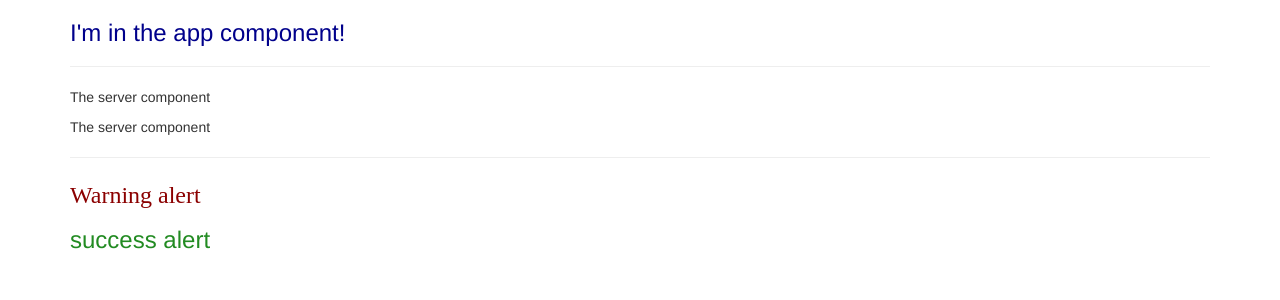
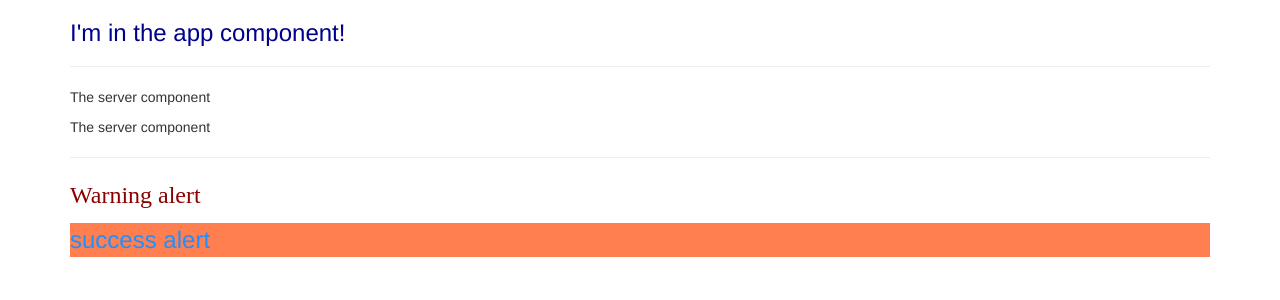
Before and after one commit to SzilardZ/angular-tutorial-1-the-basics, an Angular app: page / in a window 1280 px wide. Shown: the top 300 px of the page. Built offline with nearby package versions, Linux system fonts and the light colour scheme.

Commit message:
refactor - naming conventions

```diff
--- a/src/app/app.module.ts
+++ b/src/app/app.module.ts
@@ -4,8 +4,8 @@ import { NgModule } from '@angular/core';
 import { AppComponent } from './app.component';
 import { ServerComponent } from './server/server.component';
 import { ServersComponent } from './servers/servers.component';
-import { WarningAlertComponent} from './warning_alert/warningAlert.component';
-import {SuccessAlertComponent} from './success_alert/successAlert.component';
+import { WarningAlertComponent} from './warning-alert/warning-alert.component';
+import {SuccessAlertComponent} from './success-alert/success-alert.component';
 
 @NgModule({
   declarations: [
--- /dev/null
+++ b/src/app/success-alert/success-alert.component.css
@@ -0,0 +1,6 @@
+p {
+  color: dodgerblue;
+  font-style: initial;
+  font-size: x-large;
+  background-color: coral;
+}
--- a/src/app/success_alert/successAlert.component.ts
+++ b/src/app/success-alert/success-alert.component.ts
@@ -2,8 +2,8 @@ import { Component } from '@angular/core';
 
 @Component({
   selector: 'app-success-alert',
-  templateUrl: './successAlert.component.html',
-  styleUrls: ['./successAlert.component.css']
+  templateUrl: './success-alert.component.html',
+  styleUrls: ['./success-alert.component.css']
 })
 
 export class SuccessAlertComponent {
--- a/src/app/success_alert/successAlert.component.css
+++ /dev/null
@@ -1,4 +0,0 @@
-p {
-  color: forestgreen;  font-style: initial;
-  font-size: x-large;
-}
--- a/src/app/warning_alert/warningAlert.component.ts
+++ b/src/app/warning-alert/warning-alert.component.ts
@@ -2,8 +2,8 @@ import { Component } from '@angular/core';
 
 @Component({
   selector: 'app-warning-alert',
-  templateUrl: './warningAlert.component.html',
-  styleUrls: ['./warningAlert.component.css']
+  templateUrl: './warning-alert.component.html',
+  styleUrls: ['./warning-alert.component.css']
 })
 
 export class WarningAlertComponent {
```
Also changed, not shown: src/app/success-alert/success-alert.component.html (renamed from src/app/success_alert/successAlert.component.html), src/app/warning-alert/warning-alert.component.css (renamed from src/app/warning_alert/warningAlert.component.css), src/app/warning-alert/warning-alert.component.html (renamed from src/app/warning_alert/warningAlert.component.html).
